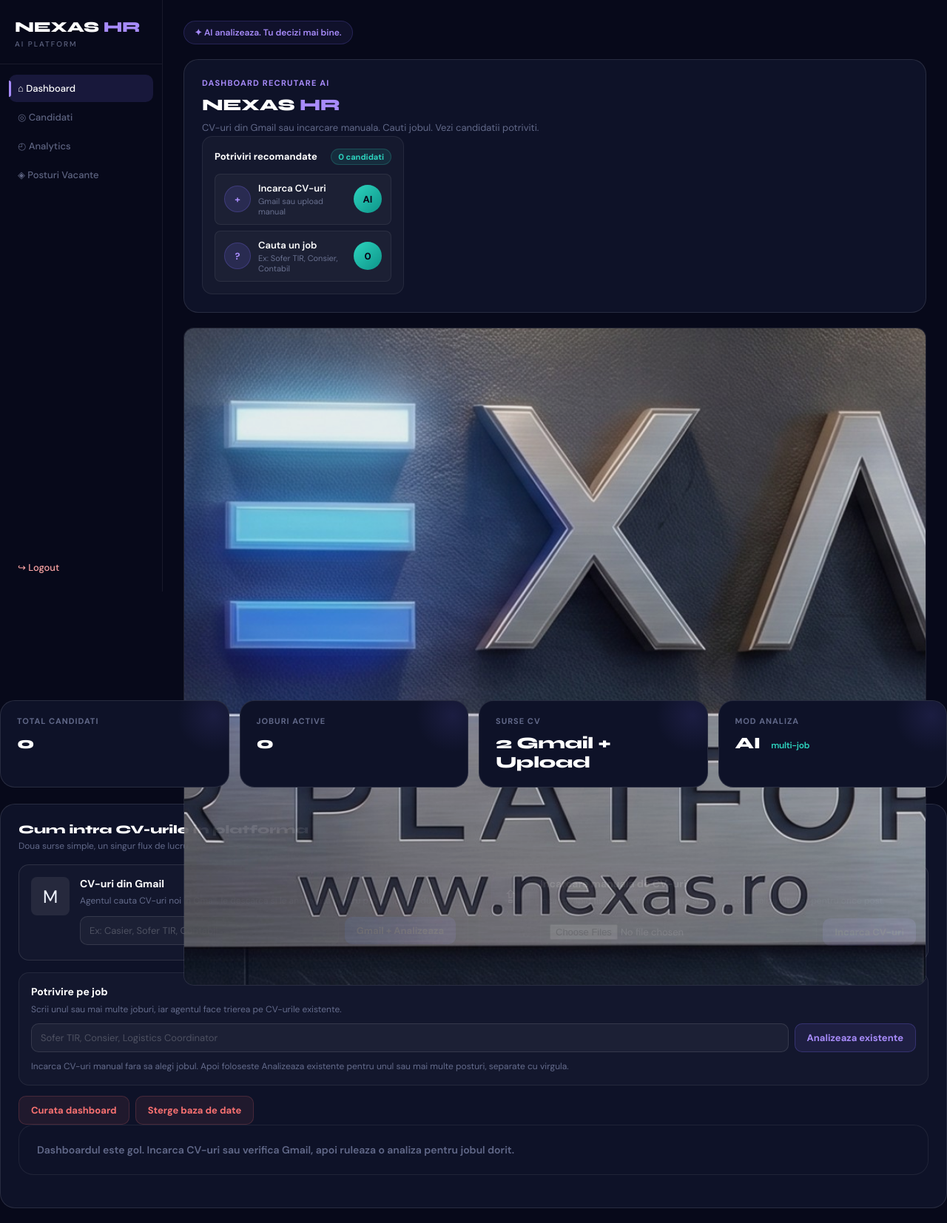
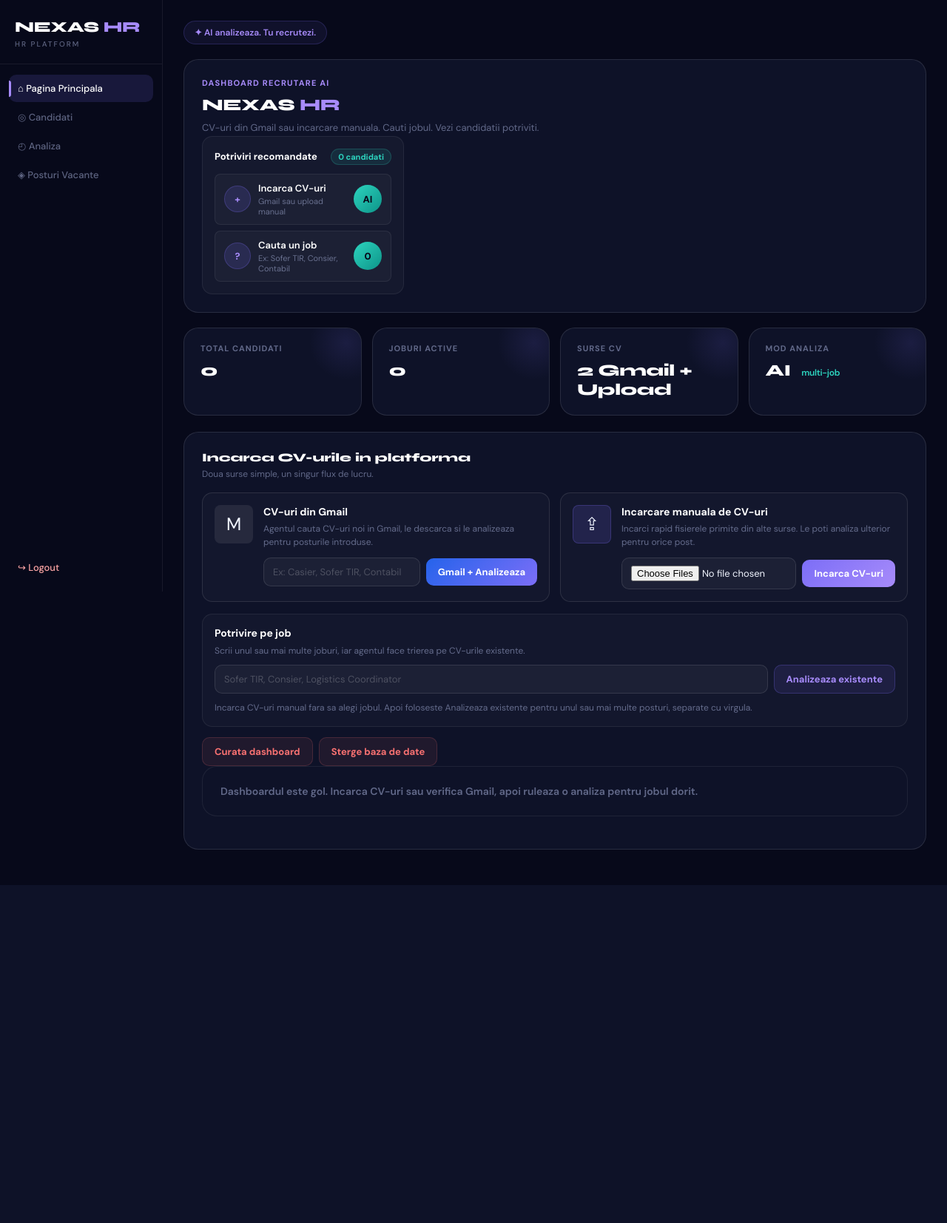
Before and after one commit to robotHR/HR, a FastAPI app: page / in a window 1280 px wide. Shown: the whole page at 74% size. After the commit the page ends 1197 px from the top, so only its background shows below. Run offline with FastAPI, Linux system fonts and the light colour scheme; the visitor is signed in with stand-in values (Sample User, id 1); data that the repository does not hold is empty; parts of the project's set-up code (start-up, migrations or seed data) failed here and were passed over.

Commit message:
Update dashboard.html

```diff
--- a/app/templates/dashboard.html
+++ b/app/templates/dashboard.html
@@ -560,13 +560,13 @@
     <aside class="sidebar">
         <div class="brand">
             <div class="brand-main">NEXAS <span>HR</span></div>
-            <div class="brand-sub">AI Platform</div>
+            <div class="brand-sub">HR Platform</div>
         </div>
 
         <nav class="nav">
-            <a class="active" href="/">⌂ Dashboard</a>
+            <a class="active" href="/">⌂ Pagina Principala</a>
             <a href="/candidati">◎ Candidati</a>
-            <a href="/analytics">◴ Analytics</a>
+            <a href="/analytics">◴ Analiza</a>
             <a href="/posturi">◈ Posturi Vacante</a>
             <a class="logout-link" href="/logout">↪ Logout</a>
         </nav>
@@ -575,7 +575,7 @@
     </aside>
 
     <main class="main">
-        <div class="top-pill">✦ AI analizeaza. Tu decizi mai bine.</div>
+        <div class="top-pill">✦ AI analizeaza. Tu recrutezi.</div>
 
         {% if message %}
             <div class="message">{{ message }}</div>
@@ -642,11 +642,7 @@
             </div>
         </section>
 
-  <div class="hero-logo-wrap">
-                    <img src="/static/images/LOGO%20NEXAS.jpg" alt="NEXAS HR">
-                </div>
-                </div><!-- end hero-right -->
-        </section>
+
 
         <div class="stats-row">
             <div class="stat-card">
@@ -670,7 +666,7 @@
         <section class="workbench">
             <div class="section-head">
                 <div>
-                    <div class="section-title">Cum intra CV-urile in platforma</div>
+                    <div class="section-title">Incarca CV-urile in platforma</div>
                     <div class="section-sub">Doua surse simple, un singur flux de lucru.</div>
                 </div>
             </div>
```
